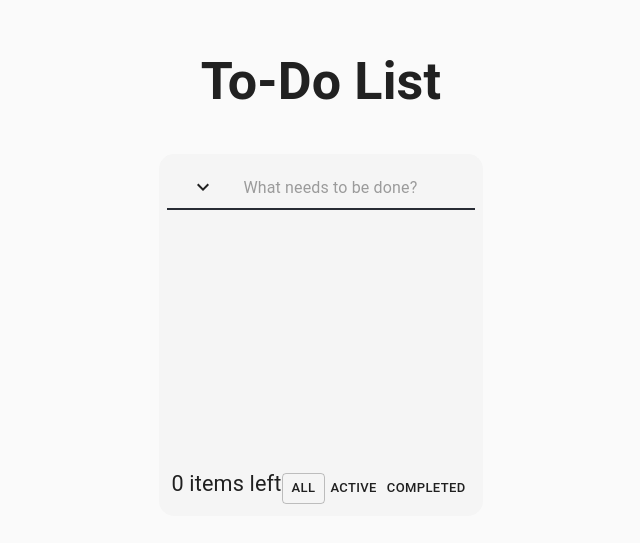
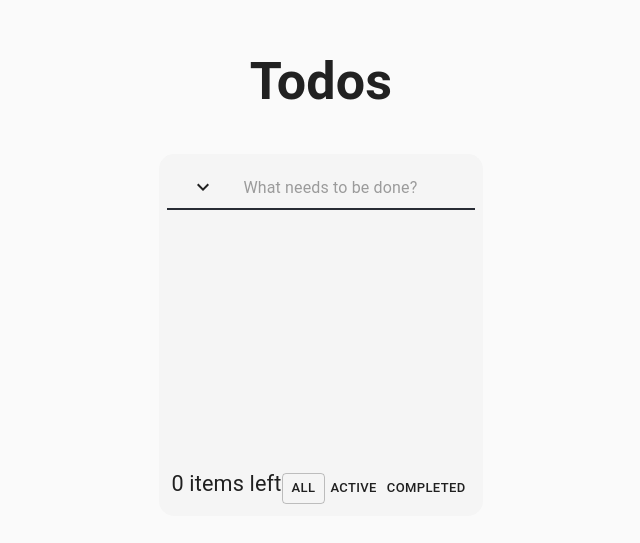
Before and after one commit to andrema13/to-do-list, a React (Create React App) app: page / in a window 1280 px wide. Shown: the part 137-680 px from the top of the page, without its empty margins (319-959 px from the left). Built offline with nearby package versions, Linux system fonts and the light colour scheme.

Commit message:
Fix some errors

```diff
--- a/public/index.html
+++ b/public/index.html
@@ -24,7 +24,7 @@
       work correctly both with client-side routing and a non-root public URL.
       Learn how to configure a non-root public URL by running `npm run build`.
     -->
-    <title>To-Do List</title>
+    <title>Todos App</title>
   </head>
   <body>
     <noscript>You need to enable JavaScript to run this app.</noscript>
--- a/src/components/App.js
+++ b/src/components/App.js
@@ -8,6 +8,7 @@ import Box from '@material-ui/core/Box';
 import {makeStyles} from '@material-ui/core/styles';
 import ListItem from '@material-ui/core/ListItem';
 import List from "@material-ui/core/List";
+import { v4 as uuidv4 } from 'uuid';
 
 /**
  * Local to store the values of the to-do list
@@ -154,7 +155,7 @@ function App() {
     return (
         <div className="App">
             <div className="App-header">
-                <h1>To-Do List</h1>
+                <h1>Todos</h1>
                 <CssBaseline/>
                 <Box
                     className={"AppBox"}
@@ -167,7 +168,7 @@ function App() {
                             {
                                 todoList.map((value) => {
                                     return (
-                                        <ListItem key={value} role={undefined} dense button>
+                                        <ListItem key={uuidv4()} role={undefined} dense button>
                                             {value}
                                         </ListItem>
                                     )
--- a/src/components/FilterButton.js
+++ b/src/components/FilterButton.js
@@ -31,7 +31,6 @@ function FilterButton(props) {
     return (
         <ButtonGroup size="small" aria-label="small outlined button group">
             <Button
-                color={"red"}
                 id={uuidv4()}
                 variant={props.isPressed ? "outlined" : "text"}
                 className={classes.root}
```
Also changed, not shown: 1 other file (tests, documents, lock files or other folders).
